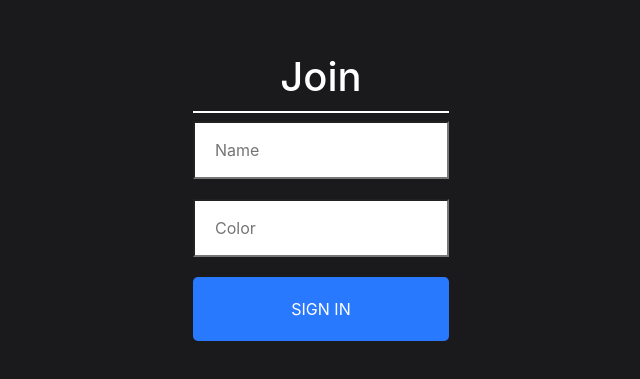
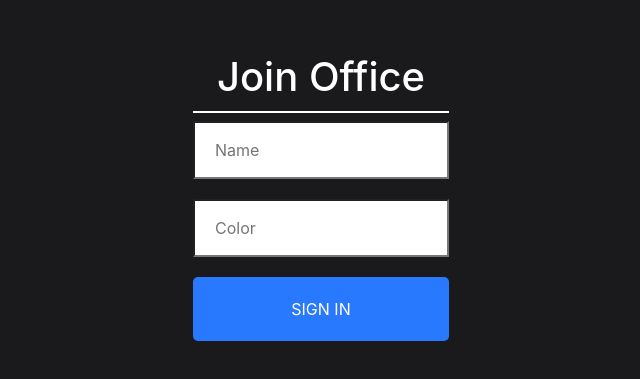
Before and after one commit to kitconcept/digital-office, a React (Create React App) app: page / in a window 1280 px wide. Shown: the part 203-582 px from the top of the page, without its empty margins (319-959 px from the left). Built offline with nearby package versions, Linux system fonts and the light colour scheme.

Commit message:
changed test

```diff
--- a/src/components/Join/Join.js
+++ b/src/components/Join/Join.js
@@ -9,7 +9,7 @@
   return (
     <div className="joinOuterContainer">
       <div className="joinInnerContainer">
-        <h1 className="heading">Join</h1>
+        <h1 className="heading">Join Office</h1>
         <div>
           <input
             placeholder="Name"
```
Also changed, not shown: 1 other file (tests, documents, lock files or other folders).
